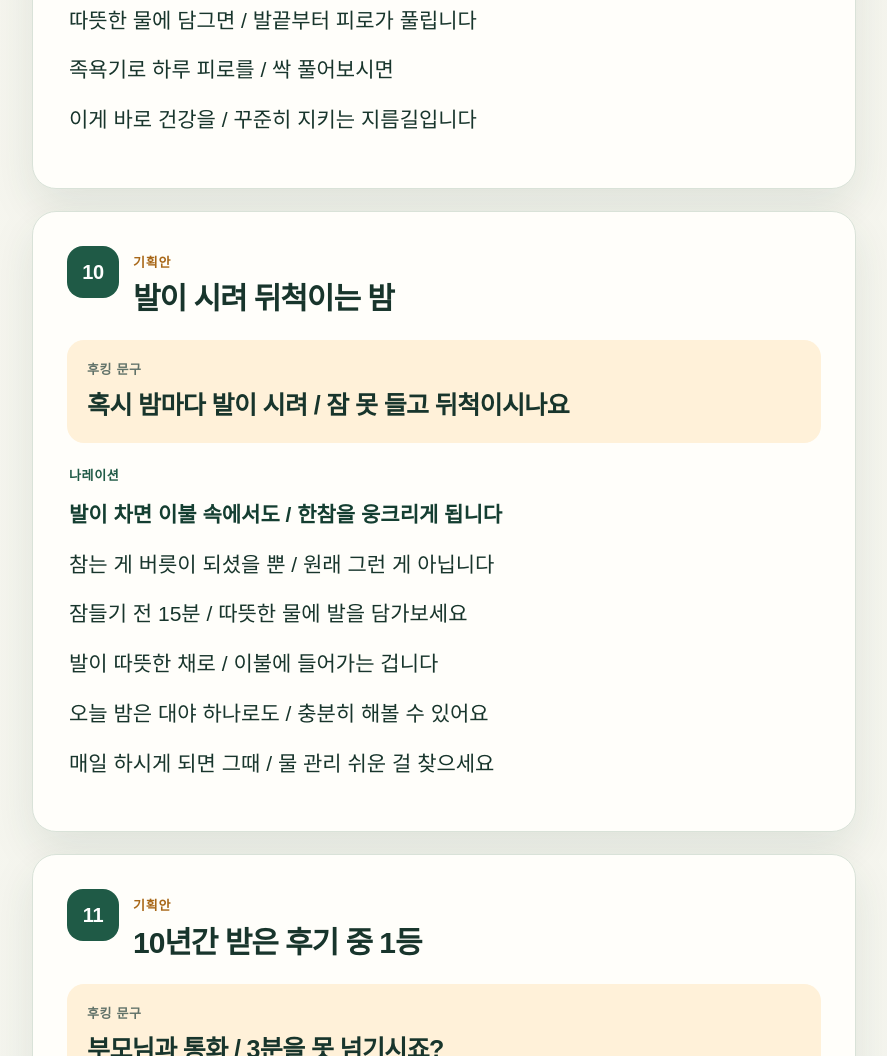
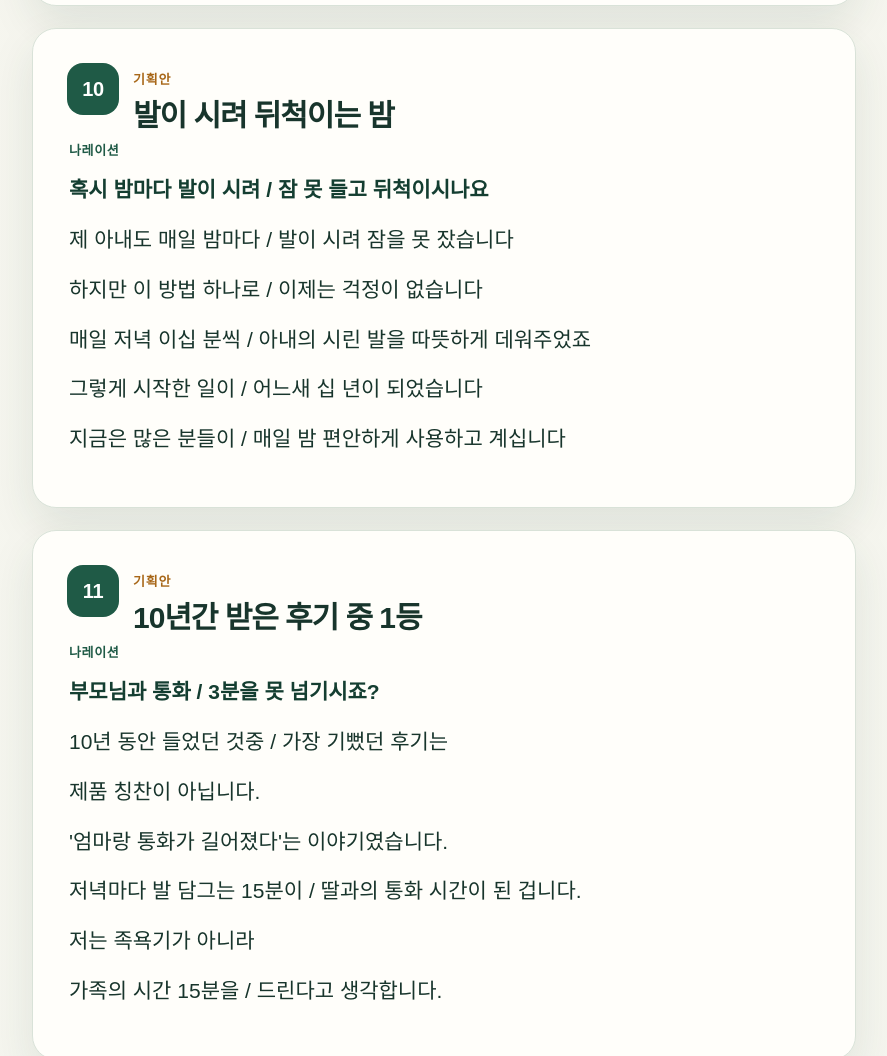
Before and after one commit to projectrelay8/healingsoop-approval, a plain HTML site: page index.html in a window 1280 px wide. Shown: the part 6458-7514 px from the top of the page, without its empty margins (196-1083 px from the left). Drawn offline with Linux system fonts and the light colour scheme.

Commit message:
Add 4 reel plans from client studio

```diff
--- a/index.html
+++ b/index.html
@@ -1160,13 +1160,10 @@
         </div>
 
       </header>
-      <div class="hook-box">
-        <span>후킹 문구</span>
-        <strong>부모님은 왜 늘 / &quot;됐다&quot;고 하실까요?</strong>
-      </div>
       <section class="script-block" aria-label="나레이션">
         <h4>나레이션</h4>
-        <p>&quot;됐다, 뭘 사오냐&quot; / 많이 들어보셨죠</p>
+        <p>부모님은 왜 늘 / &quot;됐다&quot;고 하실까요?</p>
+<p>&quot;됐다, 뭘 사오냐&quot; / 많이 들어보셨죠</p>
 <p>정말 필요 없어서 / 하시는 말이 아닙니다</p>
 <p>자식 돈 아깝고 / 번거로우실까 봐요</p>
 <p>어렵게 사드려도 / 결국 서랍에 들어갑니다</p>
@@ -1187,13 +1184,10 @@
         </div>
 
       </header>
-      <div class="hook-box">
-        <span>후킹 문구</span>
-        <strong>한여름인데 왜 / 양말을 신고 주무실까요?</strong>
-      </div>
       <section class="script-block" aria-label="나레이션">
         <h4>나레이션</h4>
-        <p>여름인데도 수면양말이 / 머리맡에 놓여 있다면</p>
+        <p>한여름인데 왜 / 양말을 신고 주무실까요?</p>
+<p>여름인데도 수면양말이 / 머리맡에 놓여 있다면</p>
 <p>나이 탓이라 생각해도 / 절반만 맞는 말입니다</p>
 <p>우리 몸의 온 체중을 / 하루 종일 지탱하면서</p>
 <p>가장 고생하는 발인데 / 피로를 풀어준 적은</p>
@@ -1216,18 +1210,14 @@
         </div>
 
       </header>
-      <div class="hook-box">
-        <span>후킹 문구</span>
-        <strong>혹시 밤마다 발이 시려 / 잠 못 들고 뒤척이시나요</strong>
-      </div>
       <section class="script-block" aria-label="나레이션">
         <h4>나레이션</h4>
-        <p>발이 차면 이불 속에서도 / 한참을 웅크리게 됩니다</p>
-<p>참는 게 버릇이 되셨을 뿐 / 원래 그런 게 아닙니다</p>
-<p>잠들기 전 15분 / 따뜻한 물에 발을 담가보세요</p>
-<p>발이 따뜻한 채로 / 이불에 들어가는 겁니다</p>
-<p>오늘 밤은 대야 하나로도 / 충분히 해볼 수 있어요</p>
-<p>매일 하시게 되면 그때 / 물 관리 쉬운 걸 찾으세요</p>
+        <p>혹시 밤마다 발이 시려 / 잠 못 들고 뒤척이시나요</p>
+<p>제 아내도 매일 밤마다 / 발이 시려 잠을 못 잤습니다</p>
+<p>하지만 이 방법 하나로 / 이제는 걱정이 없습니다</p>
+<p>매일 저녁 이십 분씩 / 아내의 시린 발을 따뜻하게 데워주었죠</p>
+<p>그렇게 시작한 일이 / 어느새 십 년이 되었습니다</p>
+<p>지금은 많은 분들이 / 매일 밤 편안하게 사용하고 계십니다</p>
       </section>
     </article>
     <article class="plan-card plan-card--detail" id="plan-11">
@@ -1239,13 +1229,10 @@
         </div>
 
       </header>
-      <div class="hook-box">
-        <span>후킹 문구</span>
-        <strong>부모님과 통화 / 3분을 못 넘기시죠?</strong>
-      </div>
       <section class="script-block" aria-label="나레이션">
         <h4>나레이션</h4>
-        <p>10년 동안 들었던 것중 / 가장 기뻤던 후기는</p>
+        <p>부모님과 통화 / 3분을 못 넘기시죠?</p>
+<p>10년 동안 들었던 것중 / 가장 기뻤던 후기는</p>
 <p>제품 칭찬이 아닙니다.</p>
 <p>&#x27;엄마랑 통화가 길어졌다&#x27;는 이야기였습니다.</p>
 <p>저녁마다 발 담그는 15분이 / 딸과의 통화 시간이 된 겁니다.</p>
```
